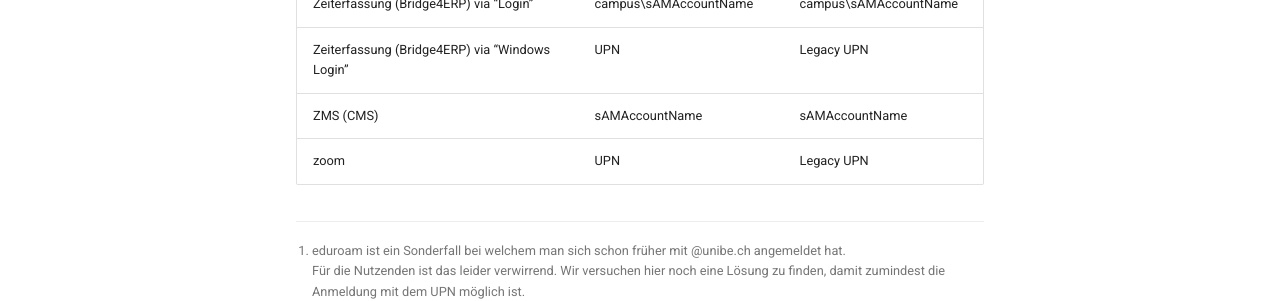
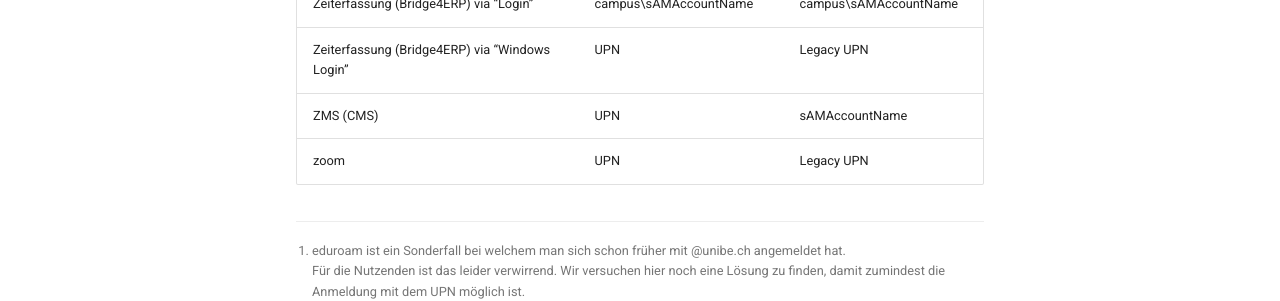
Before and after one commit to idci-unibe-ch/docs-mail2upn, an MkDocs documentation site: the page built from docs/tutorials/tutorials-logins.md, in a window 1280 px wide and 900 px high, scrolled down 1517 px. Shown: the part 502-803 px from the top of the window. Built offline with MkDocs 1.6.1 and Material for MkDocs 9.7.7, drawn with Linux system fonts in a browser that asks for light colours.

Commit message:
Logintype for ZMS corrected.

```diff
--- a/docs/tutorials/tutorials-logins.md
+++ b/docs/tutorials/tutorials-logins.md
@@ -50,7 +50,7 @@ Für die Migration sind folgende Begriffe für Sie und bei der Kommunikation mit
 | Webmail                                            	| UPN                           | Legacy UPN                  |
 | Zeiterfassung (Bridge4ERP) via "Login"               	| campus\sAMAccountName         | campus\sAMAccountName       |
 | Zeiterfassung (Bridge4ERP) via "Windows Login"       	| UPN                           | Legacy UPN                  |
-| ZMS (CMS)                                            	| sAMAccountName                | sAMAccountName              |
+| ZMS (CMS)                                            	| UPN                           | sAMAccountName              |
 | zoom                                               	| UPN                           | Legacy UPN                  |
 
 
```
